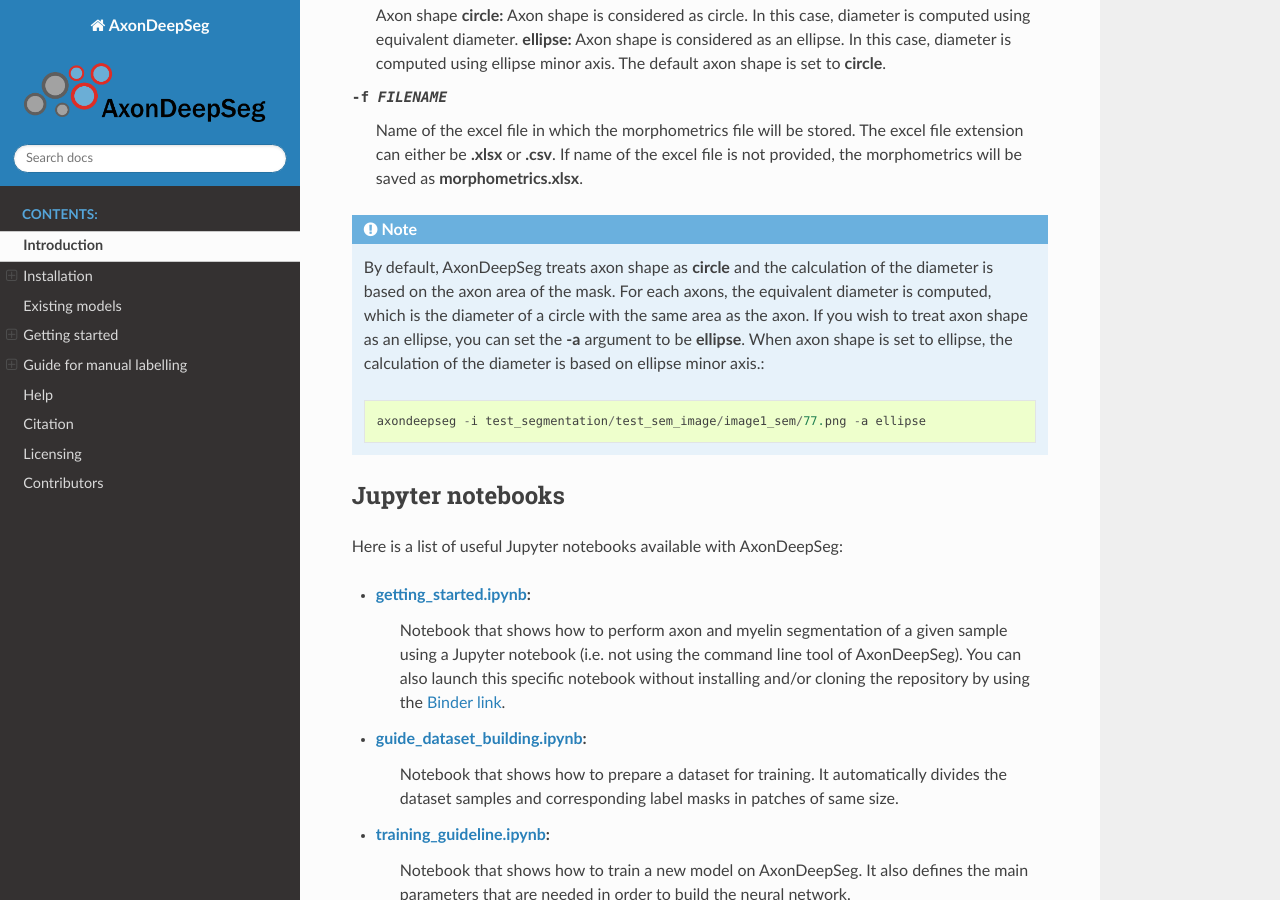
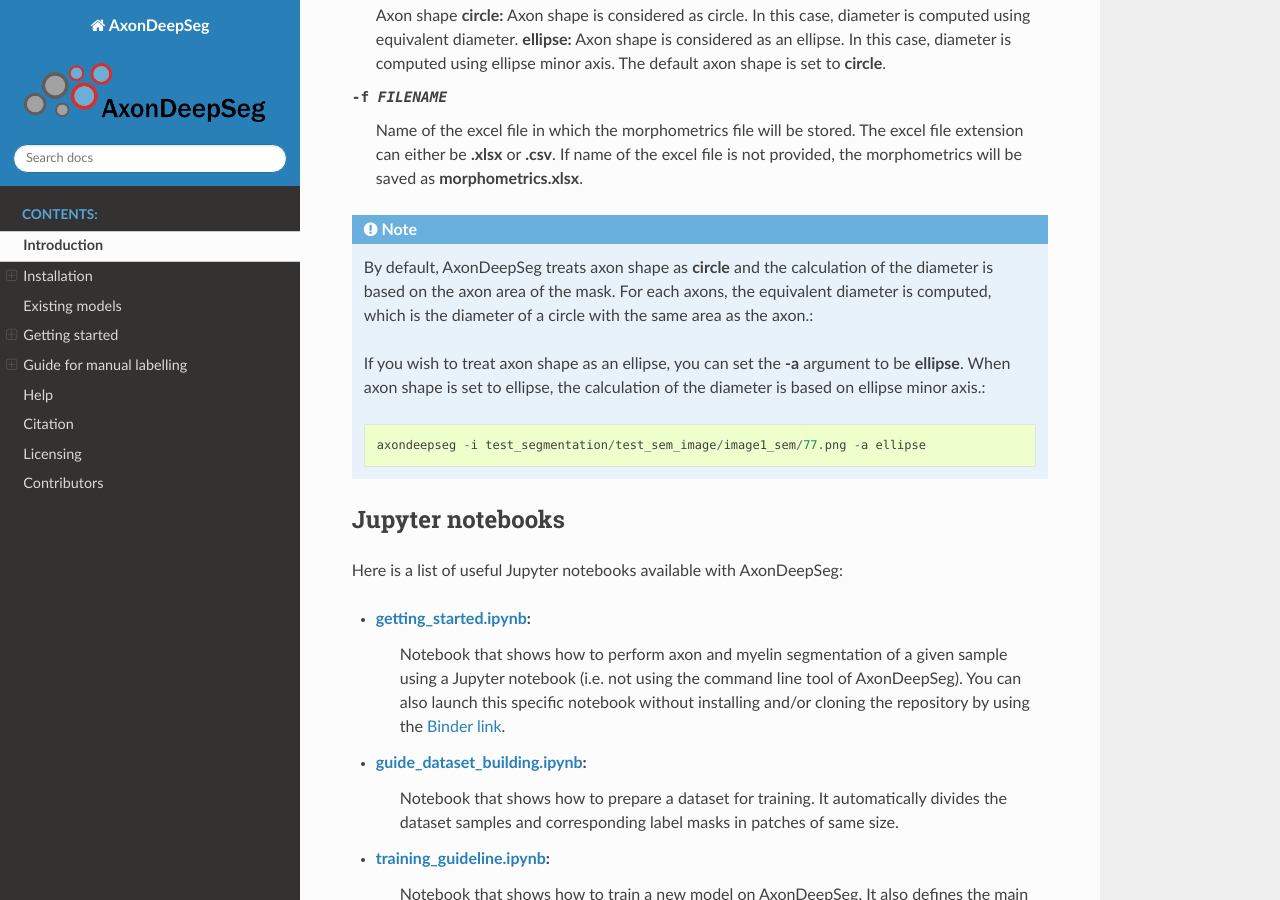
Before and after one commit to axondeepseg/axondeepseg, a Sphinx documentation site: the page built from docs/source/documentation.rst, in a window 1280 px wide and 900 px high, scrolled down 11444 px. Built offline with Sphinx 7.4.7 and the Read the Docs theme 2.0.0, drawn with Linux system fonts in a browser that asks for light colours.

```diff
--- a/docs/source/documentation.rst
+++ b/docs/source/documentation.rst
@@ -346,7 +346,8 @@ The script to launch in called **axondeepseg_morphometrics**. It has several arg
 
 
 .. NOTE :: By default, AxonDeepSeg treats axon shape as **circle** and the calculation of the diameter is based on the axon area of the mask.
-           For each axons, the equivalent diameter is computed, which is the diameter of a circle with the same area as the axon.
+           For each axons, the equivalent diameter is computed, which is the diameter of a circle with the same area as the axon.::
+
            If you wish to treat axon shape as an ellipse, you can set the  **-a** argument to be **ellipse**.
            When axon shape is set to ellipse, the calculation of the diameter is based on ellipse minor axis.::
 
```
